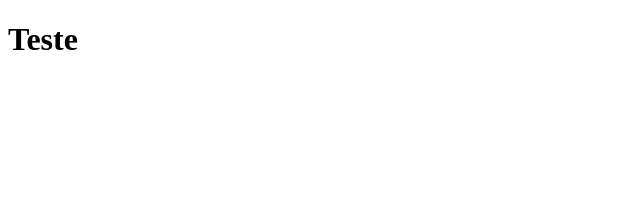
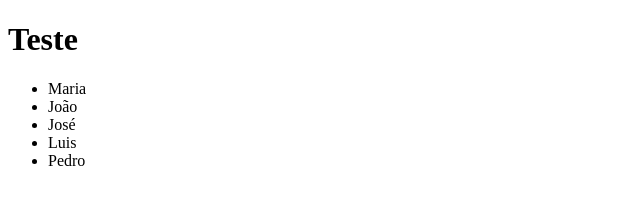
Before and after one commit to LuisFelipeA/Curso-JavaScript, a plain HTML site: page index.html in a window 1280 px wide. Shown: the whole page, without its empty margins (0-640 px from the left). Drawn offline with Linux system fonts and the light colour scheme.

Commit message:
Adcionando lista no html

```diff
--- a/index.html
+++ b/index.html
@@ -8,6 +8,6 @@
 </head>
 <body>
     <h1>Teste</h1>
-    <script src="js\funcoes.js"></script>
+    <script src="js\DOM.js"></script>
 </body>
 </html>
--- /dev/null
+++ b/js/DOM.js
@@ -0,0 +1,30 @@
+var lista = ['Maria', 'João', 'José', 'Luis', 'Pedro'];
+
+// Cria uma ul
+var listaUl = document.createElement('ul');
+
+// Seleciona o Body
+var body = document.getElementsByTagName('body');
+
+// console.log(body[0]);
+
+// Adciona ul no Body
+body[0].appendChild(listaUl);
+
+// Seleciona ul
+var listaNoBody = document.getElementsByTagName('ul');
+
+console.log(listaNoBody[0]);
+
+// Adciona os elementos da lista na ul
+for (var i = 0; i < lista.length; i++) {
+
+    var li = document.createElement('li'); // Cria uma li
+
+    var textoLi = document.createTextNode(lista[i]); // Pega texto da lista e guarda na variavel
+
+    li .appendChild(textoLi); // Adciona texto na li
+
+    listaNoBody[0].appendChild(li); // Adciona li na ul
+
+}
```
